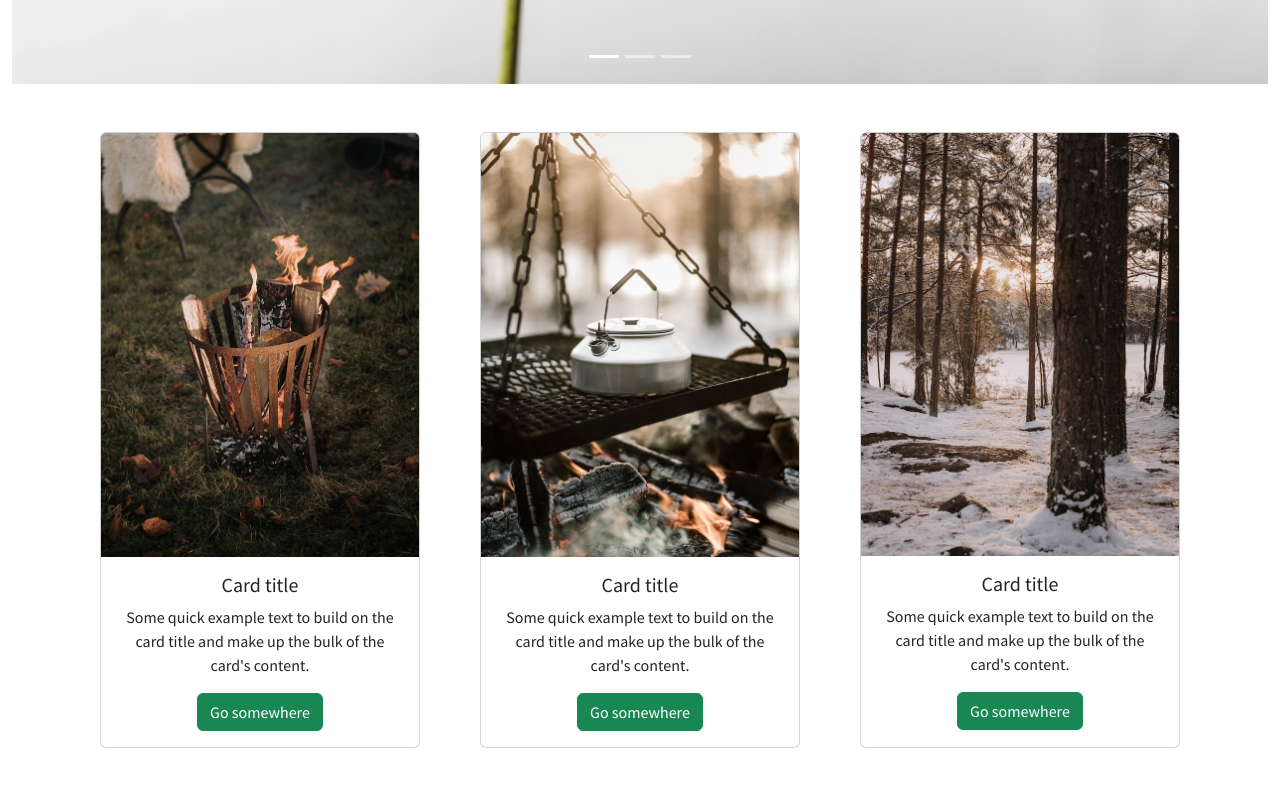
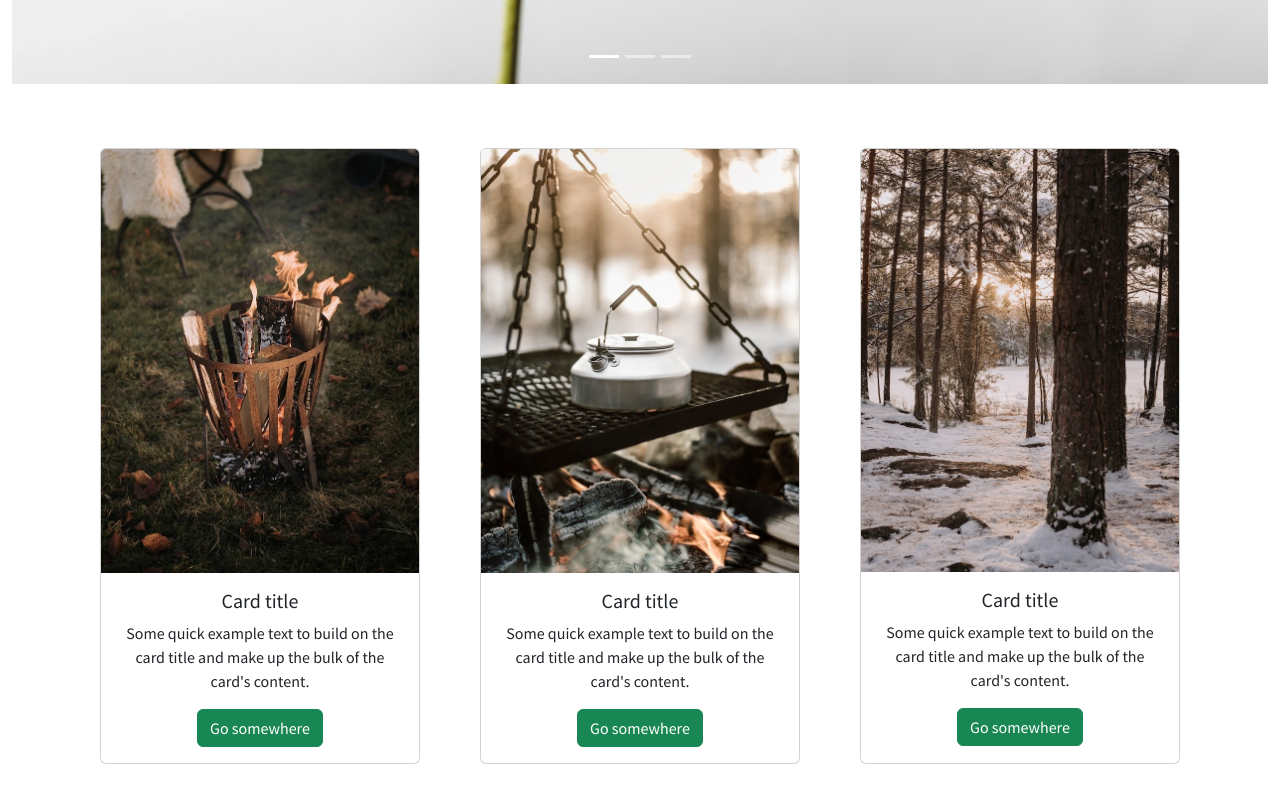
Before and after one commit to JoannaYau1996/bootstrap-HW, a plain HTML site: page index.html in a window 1280 px wide. Shown: the part 1080-1880 px from the top of the page. Drawn offline with nearby package versions, Linux system fonts and the light colour scheme.

Commit message:
edit margin

```diff
--- a/index.html
+++ b/index.html
@@ -205,7 +205,7 @@
     <!-------------------photos---------------------->
     <div class="container my-5 text-center">
       <div class="row justify-content-center">
-        <div class="col-12 col-md-4 mb-5 d-flex justify-content-center">
+        <div class="col-12 col-md-4 my-3 d-flex justify-content-center">
           <div class="card" style="width: 100%; max-width: 20rem">
             <img src="./images/img04.jpg" class="card-img-top" alt="..." />
             <div class="card-body">
@@ -219,7 +219,7 @@
           </div>
         </div>
 
-        <div class="col-12 col-md-4 mb-5 d-flex justify-content-center">
+        <div class="col-12 col-md-4 my-3 d-flex justify-content-center">
           <div class="card" style="width: 100%; max-width: 20rem">
             <img src="./images/img05.jpg" class="card-img-top" alt="..." />
             <div class="card-body">
@@ -233,7 +233,7 @@
           </div>
         </div>
 
-        <div class="col-12 col-md-4 mb-5 d-flex justify-content-center">
+        <div class="col-12 col-md-4 my-3 d-flex justify-content-center">
           <div class="card" style="width: 100%; max-width: 20rem">
             <img src="./images/img06.jpg" class="card-img-top" alt="..." />
             <div class="card-body">
```
